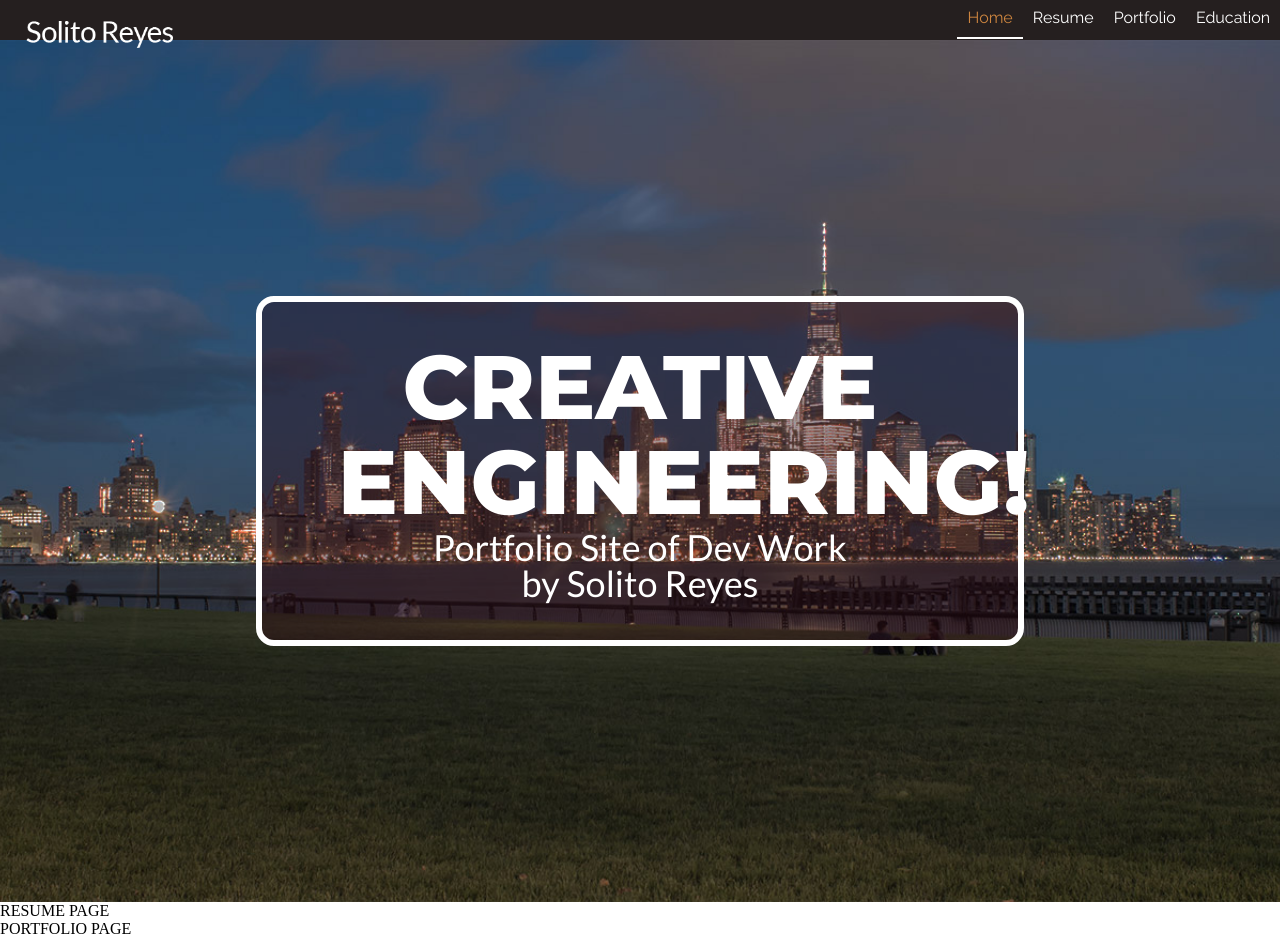
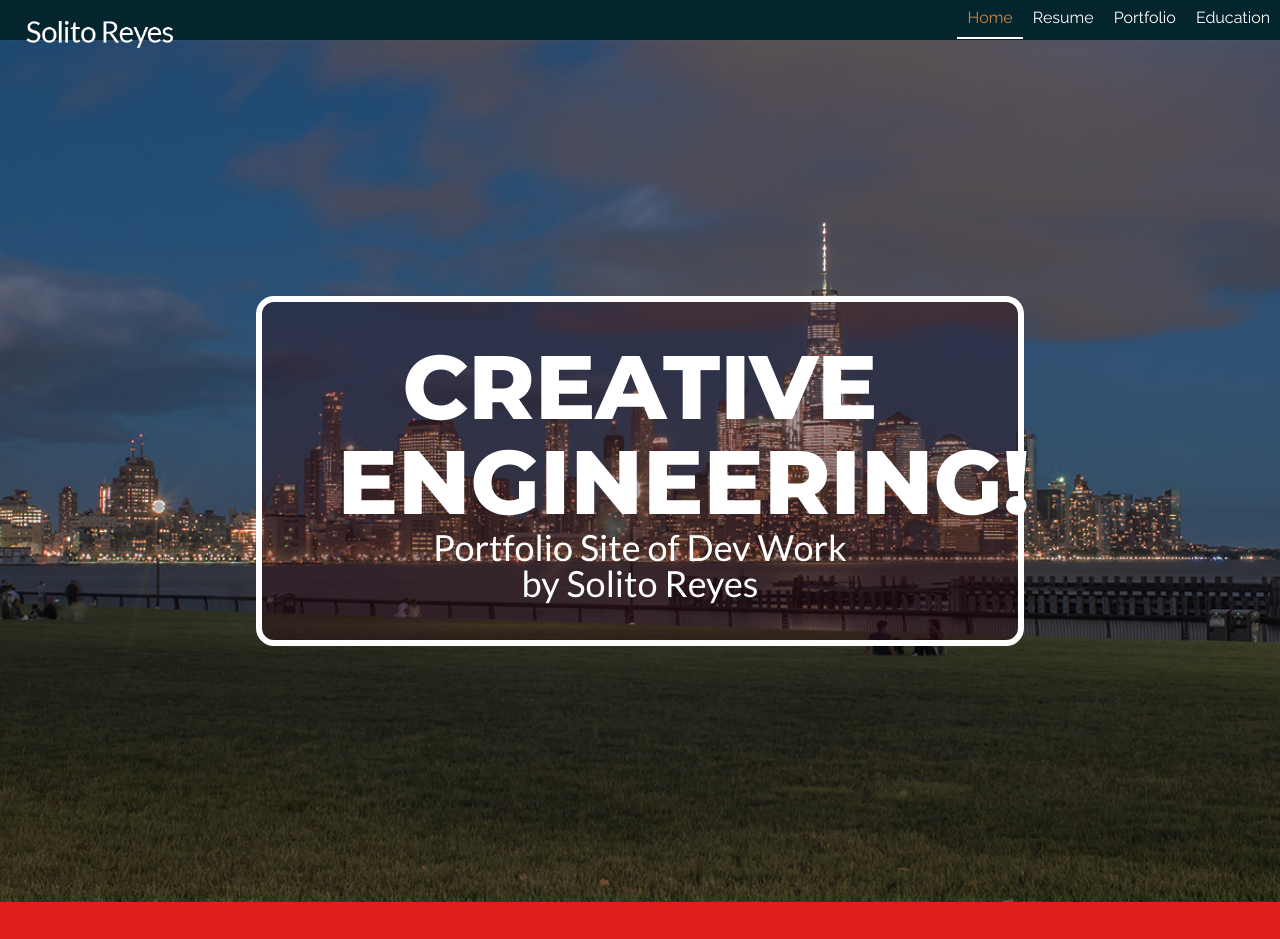
Before and after one commit to solitonyc/solito-portfolio, a React (Create React App) app: page / in a window 1280 px wide. Shown: the top 939 px of the page. Built offline with nearby package versions, Linux system fonts and the light colour scheme; a web font is replaced by a local one.

Commit message:
navigation fully implemented, id for nav implemented, each section set to 800px height for now, css for each section set

```diff
--- a/src/components/Education.js
+++ b/src/components/Education.js
@@ -4,7 +4,7 @@ import './education.css';
 export default class Education extends Component {
     render() {
         return (
-            <div clasName='education_section' id='education'>
+            <div className='education_section' id='education'>
                 EDUCATION PAGE
             </div>
         )
--- a/src/components/Portfolio.js
+++ b/src/components/Portfolio.js
@@ -4,7 +4,7 @@ import './portfolio.css';
 export default class Portfolio extends Component {
     render() {
         return (
-            <div clasName='portfolio_section' id='portfolio'>
+            <div className='portfolio_section' id='portfolio'>
                 PORTFOLIO PAGE
             </div>
         )
--- a/src/components/Resume.js
+++ b/src/components/Resume.js
@@ -4,8 +4,8 @@ import './resume.css';
 export default class Resume extends Component {
     render() {
         return (
-            <div clasName='resume_section' id='resume'>
-                RESUME PAGE
+            <div className='resume_section' id='resume'>
+                RESUME
             </div>
         )
     }
--- a/src/components/education.css
+++ b/src/components/education.css
@@ -7,7 +7,8 @@
     align-items: center;
     align-self: center;
     align-content: stretch;
-    height: 100%;
+    /* height: 100%; */
+    height: 800px;
     width: 100%;
     background-color: rgb(140, 224, 30);
 }
--- a/src/components/nav.css
+++ b/src/components/nav.css
@@ -6,7 +6,7 @@
     left: 0;
     text-align: right;
     width: 100%;
-    background-color: rgba(37, 31, 31);
+    background-color: rgb(4, 36, 46);
     color: white;
     padding-top: 8px;
     padding-right: 40px;
--- a/src/components/portfolio.css
+++ b/src/components/portfolio.css
@@ -7,7 +7,8 @@
     align-items: center;
     align-self: center;
     align-content: stretch;
-    height: 100%;
+    /* height: 100%; */
+    height: 800px;
     width: 100%;
     background-color: rgb(224, 30, 166);
 }
--- a/src/components/resume.css
+++ b/src/components/resume.css
@@ -7,7 +7,8 @@
     align-items: center;
     align-self: center;
     align-content: stretch;
-    height: 100%;
+    /* height: 100%; */
+    height: 800px;
     width: 100%;
     background-color: rgb(224, 30, 30);
 }
```
